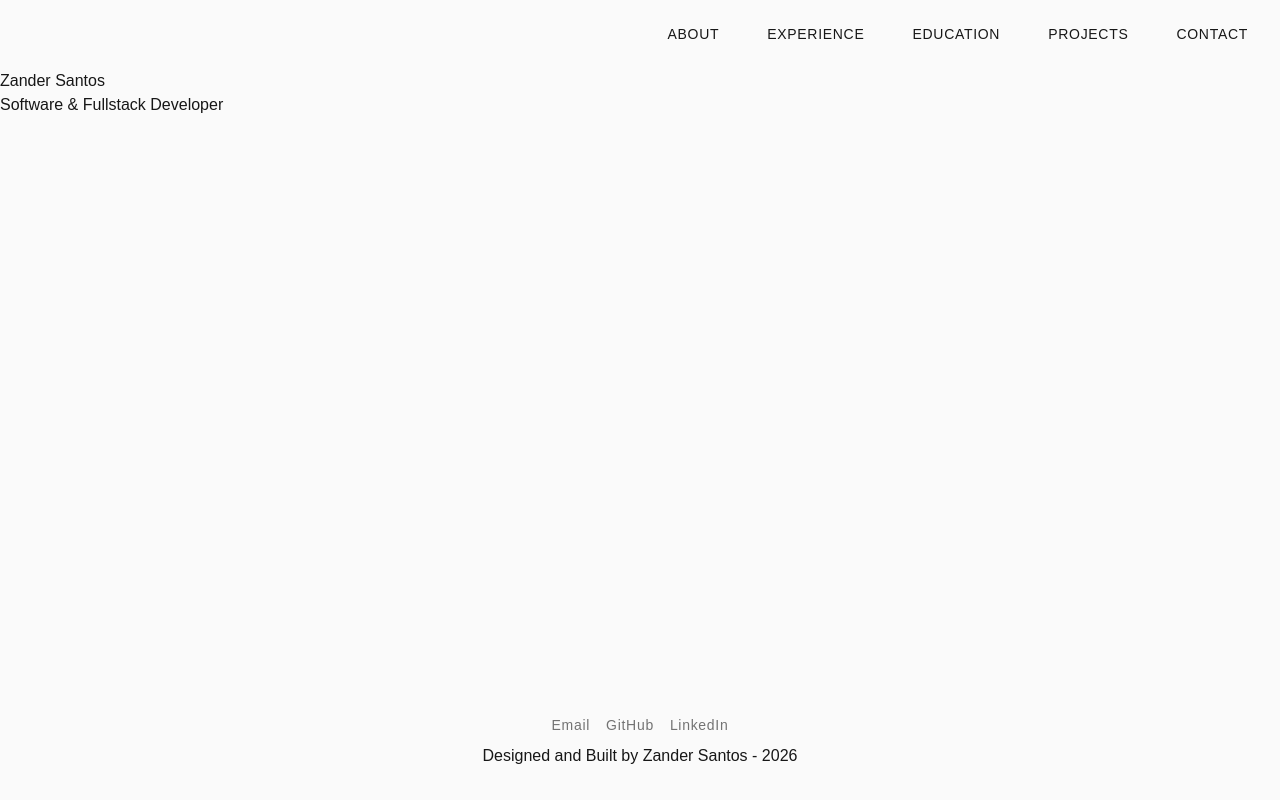
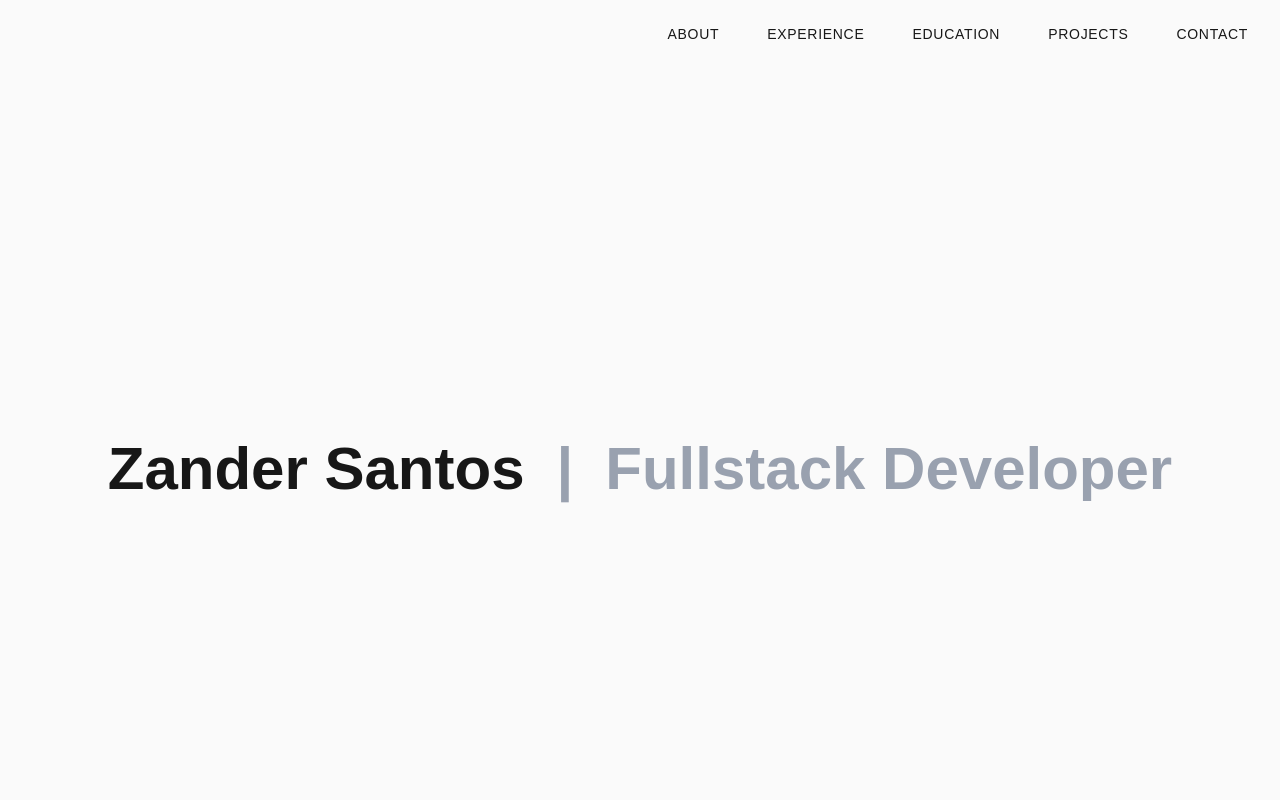
Before and after one commit to zandersantos/zander-santos-portfolio, a Next.js app in the folder zander-santos-portfolio/: page / in a window 1280 px wide. Shown: the top 800 px of the page. Built offline with nearby package versions, Linux system fonts and the light colour scheme.

Commit message:
Updated styling to the name and title

```diff
--- a/zander-santos-portfolio/components/Hero.tsx
+++ b/zander-santos-portfolio/components/Hero.tsx
@@ -1,10 +1,15 @@
 const Hero = () => {
   return (
-    <div>
-      <h1>Zander Santos</h1>
-      <h2>Software & Fullstack Developer</h2>
+    <div className="min-h-screen flex items-center justify-center px-8 py-8 space-x-8">
+      <h1 className="text-6xl font-bold">
+        Zander Santos
+      </h1>
+      <p className="text-6xl font-semibold text-gray-400">|</p>
+      <h2 className="text-6xl font-semibold text-gray-400">
+        Fullstack Developer
+      </h2>
     </div>
-  )
-}
+  );
+};
 
 export default Hero;
```
